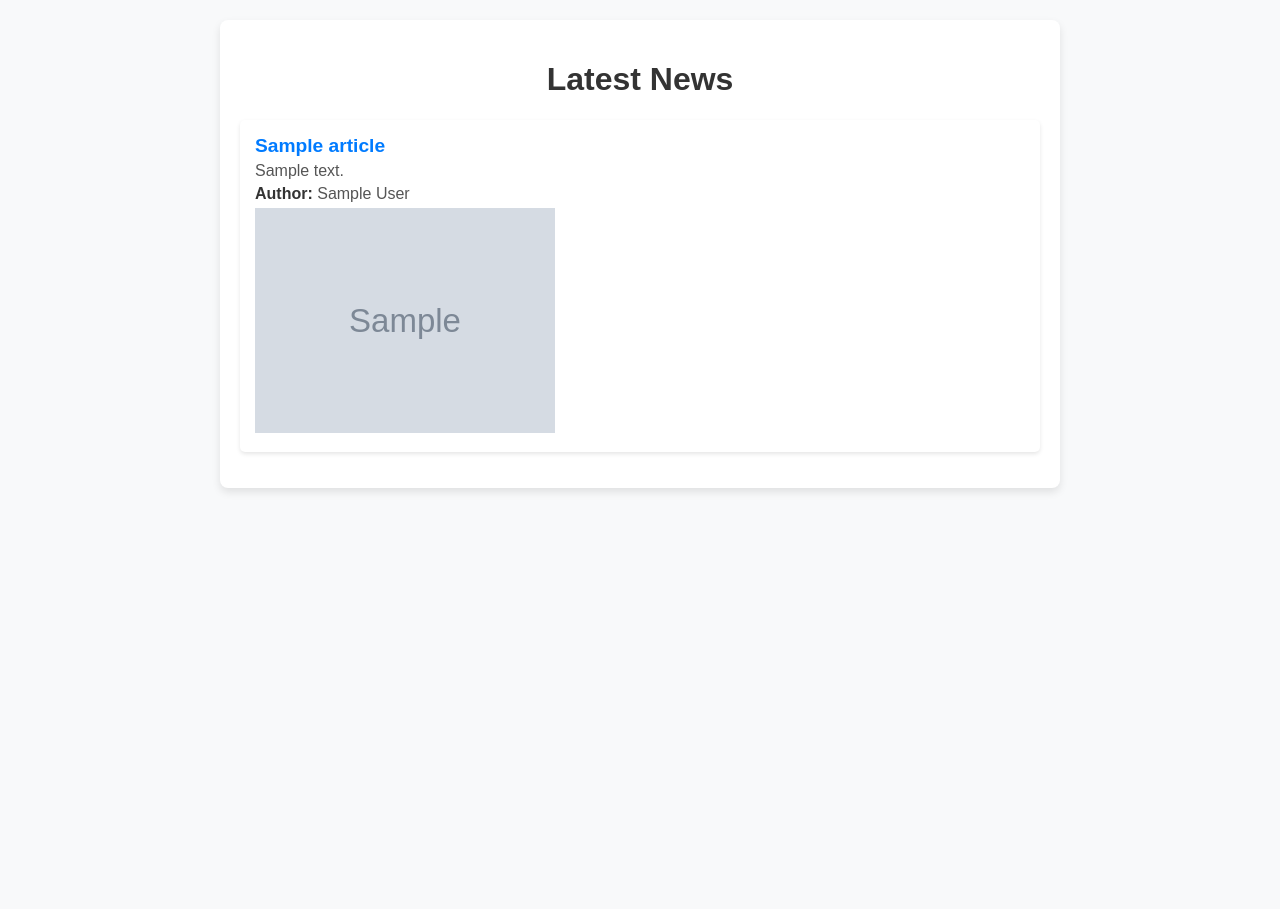
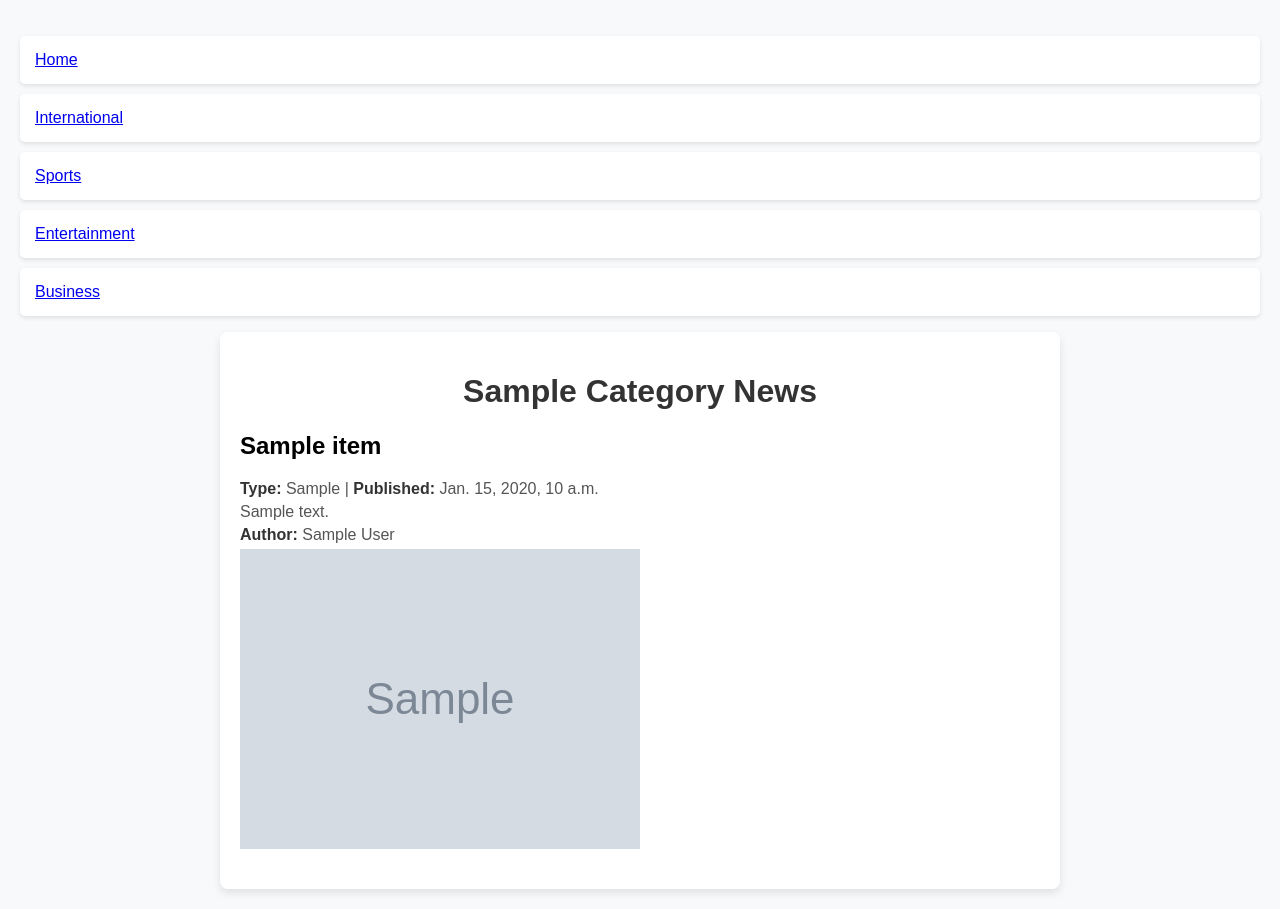
Before and after one commit to ahmud-z/quickheadlines, a Django app: template news/templates/news/home.html in a window 1280 px wide. Before the commit the page ends 492 px from the top, so only its background shows below. Run offline with Django 5.2, Linux system fonts and the light colour scheme; the template is opened without the code that fills it: most values are stand-ins (such as "Sample title", 1, 10 or a date in 2020); grey boxes marked "Sample" are stand-in pictures.

Commit message:
added new categories

```diff
--- a/news/templates/news/home.html
+++ b/news/templates/news/home.html
@@ -10,23 +10,33 @@
 </head>
 
 <body>
+    <!-- Navigation Bar -->
+    <nav class="navbar">
+        <ul>
+            <li><a href="{% url 'home' %}">Home</a></li>
+            <li><a href="{% url 'category_news' category='international' %}">International</a></li>
+            <li><a href="{% url 'category_news' category='sports' %}">Sports</a></li>
+            <li><a href="{% url 'category_news' category='entertainment' %}">Entertainment</a></li>
+            <li><a href="{% url 'category_news' category='business' %}">Business</a></li>
+        </ul>
+    </nav>
+
     <div class="container">
-        <h1>Latest News</h1>
+        <h1>{{ category|title }} News</h1>
         <ul>
-            {% for article in news %}
-            <li>
-                <h3>{{ article.title }}</h3>
-                <p>{{ article.description }}</p>
-                <p><strong>Author:</strong> {{ article.author }}</p>
-
-                {% if item.image_url %}
-                <img src="{{ item.image_url }}" alt="News Image" width="300">
-                {% else %}
-                <p>No Image Available</p>
+            {% for item in news %}
+            <div class="news-item">
+                <h2>{{ item.title }}</h2>
+                <p class="news-meta">
+                    <span><strong>Type:</strong> {{ item.news_type }}</span> |
+                    <span><strong>Published:</strong> {{ item.published_date }}</span>
+                </p>
+                <p>{{ item.description }}</p>
+                <p><strong>Author:</strong> {{ item.author }}</p>
+                {% if item.image %}
+                    <img src="{{ item.image }}" alt="{{ item.title }}">
                 {% endif %}
-            </li>
-            {% empty %}
-            <p>No news available.</p>
+            </div>
             {% endfor %}
         </ul>
     </div>
--- a/news/urls.py
+++ b/news/urls.py
@@ -3,4 +3,5 @@ from .views import fetch_news
 
 urlpatterns = [
     path('', fetch_news, name='home'),
+    path('<str:category>/', fetch_news, name='category_news'),
 ]
```
